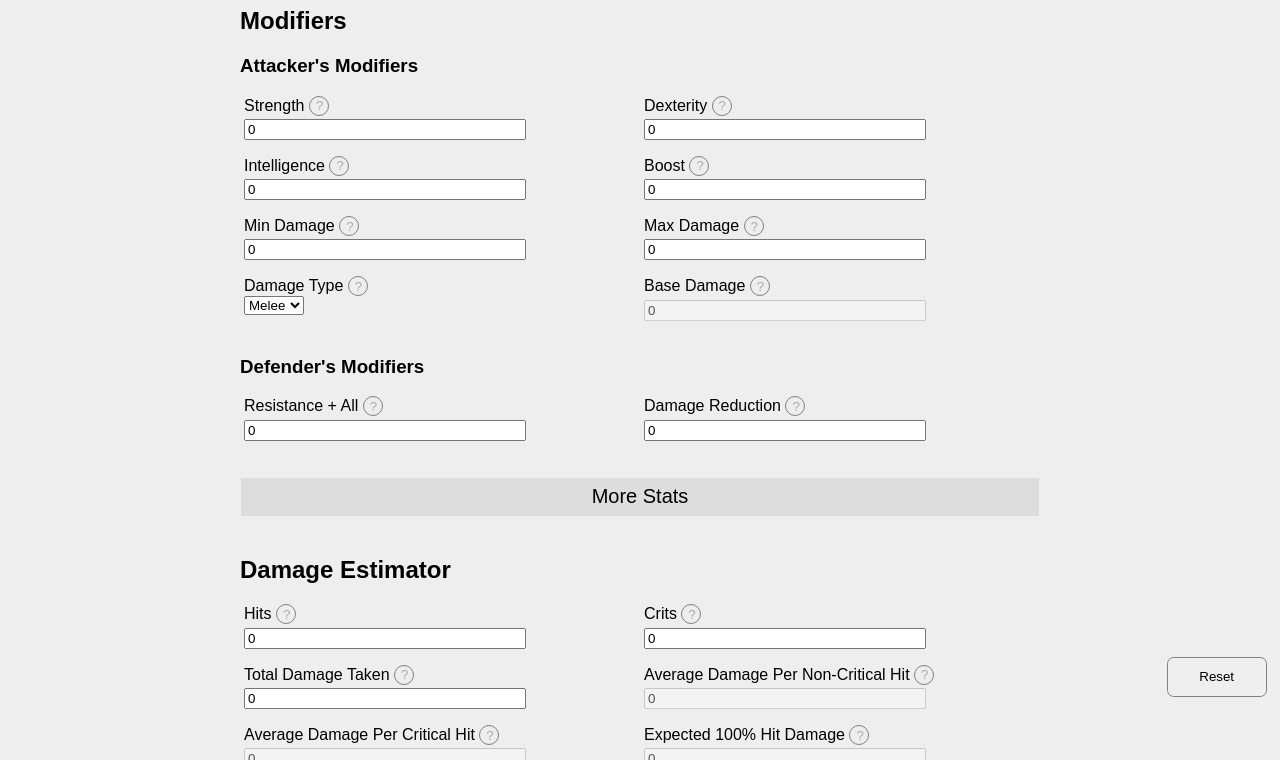
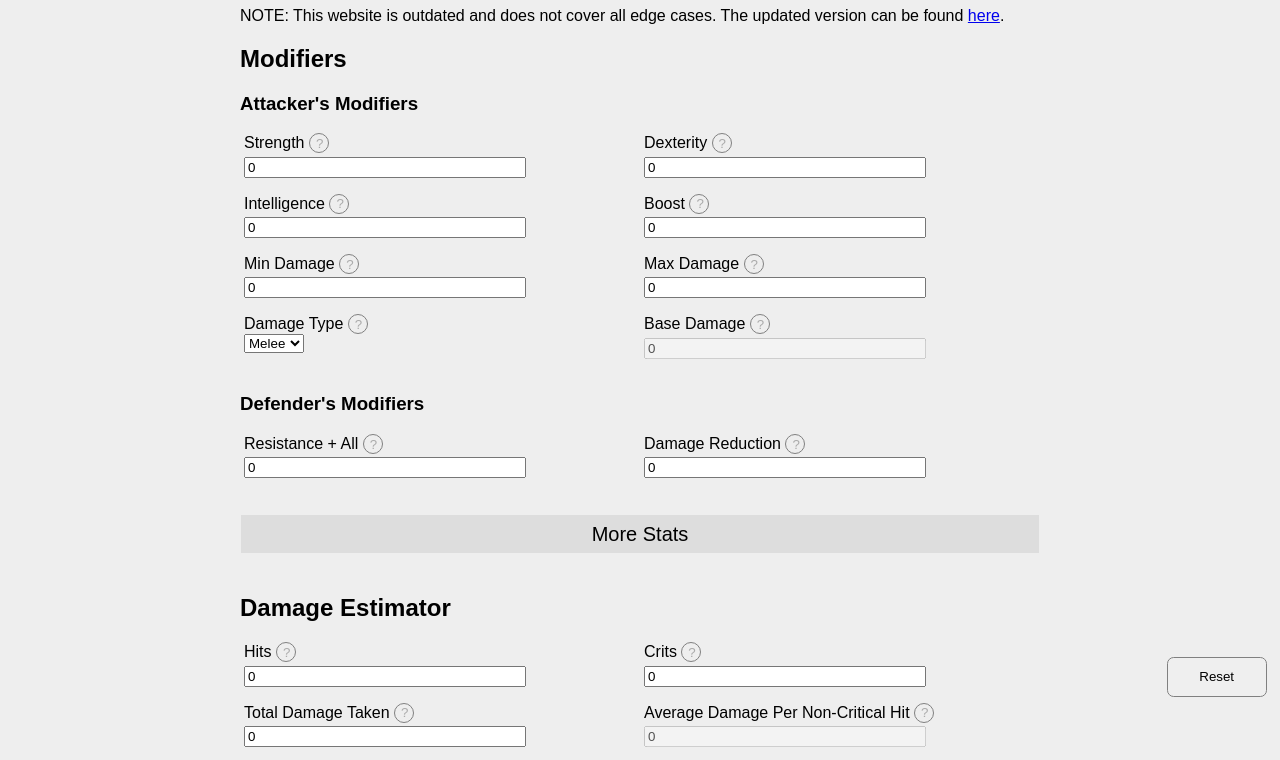
Before and after one commit to Darkflarezero/darkflarezero.github.io, a plain HTML site: page projects/dfCalc/index.html in a window 1280 px wide. Shown: the part 90-850 px from the top of the page. Drawn offline with Linux system fonts and the light colour scheme.

Commit message:
added link to new estimator

```diff
--- a/projects/dfCalc/index.html
+++ b/projects/dfCalc/index.html
@@ -16,6 +16,7 @@
         </div>
 
         <h1>DragonFable Damage Estimator</h1>
+        <p>NOTE: This website is outdated and does not cover all edge cases. The updated version can be found <a href="https://docs.google.com/spreadsheets/d/1YexDJ0I1cMo6ZDF1HCYfMwDvmty_pFRJv4osDCqux5g/edit?usp=sharing">here</a>.</p>
         <h2>Modifiers</h2>
         <section>
             <h3>Attacker's Modifiers</h2>
```
Also changed, not shown: projects/dfCalc/src/js/main.js (+4 -4 lines).
